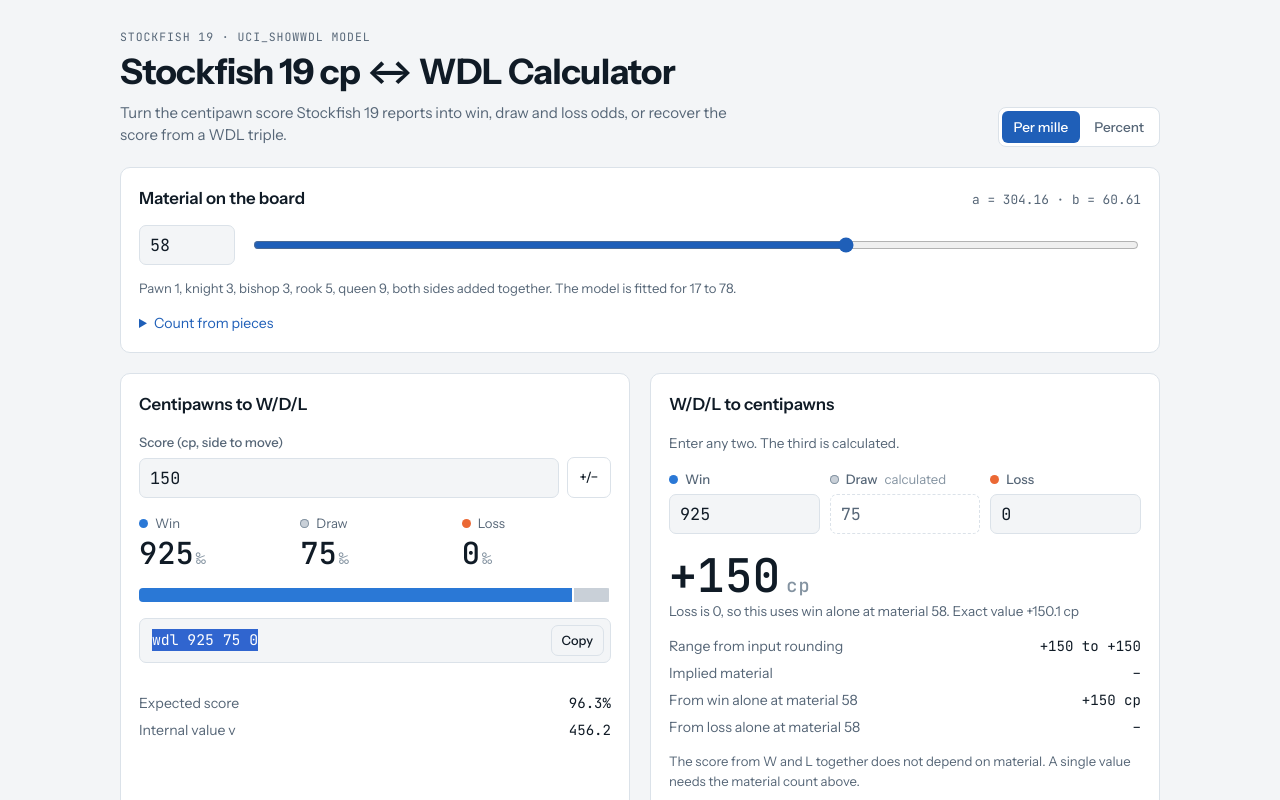
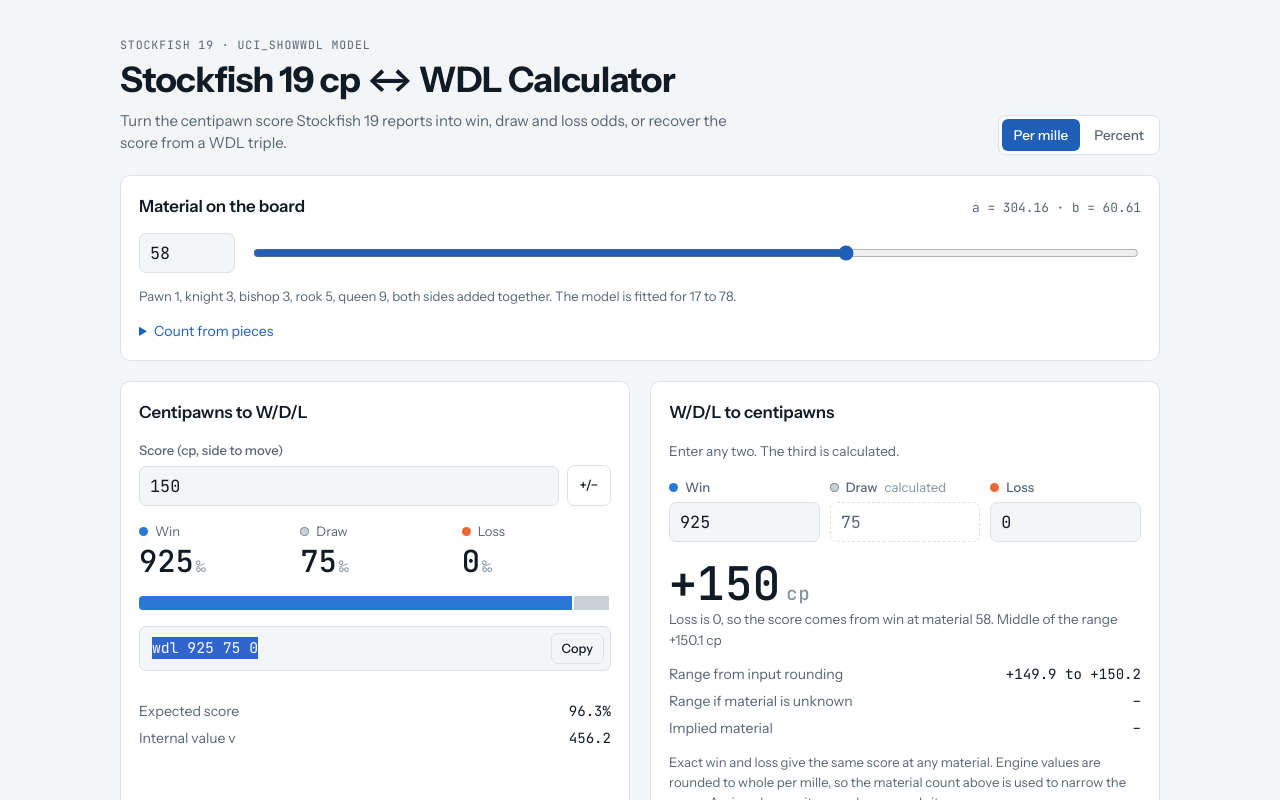
Before and after one commit to Ayhyeong/ST19-cp-WDL-Calculator, a plain HTML site: page index.html in a window 1280 px wide. Both pictures are taken after a click on the button "Copy". Shown: the top 800 px of the page. Drawn offline with Linux system fonts and the light colour scheme.

Commit message:
Update index.html
Important Modification

1. Compute the window with the same four corners and show the range.
2. Each rounded value gives an interval at the chosen material, and the score is the middle of where both hold (cpRangeAtMaterial).
The two “from win/loss alone” rows are gone.
The card shows one score, “Range from input rounding”, “Range if material is unknown” (the old material-free window) and “Implied material”.
47/952/1 now reads +40, range +39.8 to +40.2, and +37 to +43 if material is unknown.
If the two values don’t fit the chosen material, it falls back to the material-free estimate and says so. A wrong material was rejected in 79–100% of my tests.
A wrong material that happens to fit can still shift the score by a few cp, and the “if material is unknown” row is there to show that.
Exact (non-integer) inputs still use the plain pair formula.
With the right material, the window always contained the engine’s true score. For windows under 1 cp wide, rounding the middle matched the engine’s cp 92.8% of the time.
3. Fixed silence copy failure in a sandboxed page
4. sentence say "material 17" even if it is below 17.
5. the comment and footer now say the page uses the middle of the cp bin.


Nits

* Remove all dead code and unused CSS.
* Wrap the source URL with <a>.

```diff
--- a/index.html
+++ b/index.html
@@ -13,7 +13,11 @@
   https://github.com/official-stockfish/Stockfish/blob/sf_19/src/uci.cpp
 -->
 
-<!doctype html><html><head><meta charset=utf8><meta name=viewport content="width=device-width,initial-scale=1,viewport-fit=cover"><style>:root{color-scheme:light;box-sizing:border-box;padding-top:env(safe-area-inset-top,0px);padding-bottom:env(safe-area-inset-bottom,0px)}html{scroll-padding-top:env(safe-area-inset-top,0px)}body{margin:0;padding:0;font:14px -apple-system,BlinkMacSystemFont,sans-serif;background:#fff;color:#000}img{max-width:100%}[hidden]:not([hidden=until-found i]){display:none!important}</style></head><body>
+<!doctype html>
+<html lang="en">
+<head>
+<meta charset="utf-8">
+<meta name="viewport" content="width=device-width, initial-scale=1">
 <title>Stockfish 19 cp ↔ WDL Calculator</title>
 <link rel="preconnect" href="https://fonts.googleapis.com">
 <link rel="preconnect" href="https://fonts.gstatic.com" crossorigin>
@@ -83,13 +87,13 @@
   padding-block: 28px 48px;
 }
 .wrap { max-width: 1040px; margin-inline: auto; display: flex; flex-direction: column; gap: 20px; }
-h1, h2, h3, p { margin: 0; }
+h1, h2, p { margin: 0; }
 h1 { font-size: clamp(1.6rem, 4.4vw, 2.2rem); line-height: 1.1; font-weight: 700; letter-spacing: -0.02em; text-wrap: balance; }
 h2 { font-size: 1.05rem; font-weight: 600; letter-spacing: -0.005em; text-wrap: balance; }
 .kicker { font-family: var(--mono); font-size: 0.72rem; letter-spacing: 0.08em; text-transform: uppercase; color: var(--muted); margin-bottom: 8px; }
 .lede { color: var(--muted); max-width: 62ch; margin-top: 10px; }
 a { color: var(--accent); }
-code, .mono { font-family: var(--mono); }
+code { font-family: var(--mono); }
 
 .top { display: flex; flex-wrap: wrap; gap: 16px 24px; align-items: flex-end; justify-content: space-between; }
 .top > div:first-child { min-width: 0; flex: 1 1 360px; }
@@ -106,10 +110,6 @@
 .params { font-family: var(--mono); font-size: 0.8rem; color: var(--muted); }
 .mat-controls { display: flex; flex-wrap: wrap; gap: 12px 16px; align-items: center; }
 .mat-controls input[type="range"] { flex: 1 1 200px; min-width: 0; accent-color: var(--accent); }
-.chips { display: flex; flex-wrap: wrap; gap: 8px; }
-.chip { font: inherit; font-size: 0.82rem; color: var(--fg); background: transparent; border: 1px solid var(--line); border-radius: 999px; padding: 4px 11px; cursor: pointer; }
-.chip:hover { border-color: var(--accent); }
-.chip[aria-pressed="true"] { border-color: var(--accent); color: var(--accent); font-weight: 600; }
 .note { font-size: 0.82rem; color: var(--muted); }
 .note.warn { color: var(--warn); background: var(--warn-bg); border-radius: 6px; padding: 6px 10px; }
 details { font-size: 0.88rem; }
@@ -177,6 +177,8 @@
 @media (prefers-reduced-motion: no-preference) { .bar span { transition: width .15s ease; } }
 </style>
 
+</head>
+<body>
 <main class="wrap">
   <header class="top">
     <div>
@@ -255,11 +257,10 @@
         <p class="sub" id="r-exact"></p>
         <dl class="kv" style="margin-top: 14px;">
           <dt>Range from input rounding</dt><dd id="r-range"></dd>
+          <dt>Range if material is unknown</dt><dd id="r-any"></dd>
           <dt>Implied material</dt><dd id="r-mat"></dd>
-          <dt id="r-w-dt">From win alone</dt><dd id="r-wa"></dd>
-          <dt id="r-l-dt">From loss alone</dt><dd id="r-la"></dd>
         </dl>
-        <p class="note" style="margin-top: 10px;">The score from W and L together does not depend on material. A single value needs the material count above.</p>
+        <p class="note" style="margin-top: 10px;">Exact win and loss give the same score at any material. Engine values are rounded to whole per mille, so the material count above is used to narrow the range. A win or loss on its own always needs it.</p>
       </div>
     </section>
   </div>
@@ -283,8 +284,8 @@
 
   <footer class="foot">
     <p>Coefficients are copied from <code>win_rate_params</code> in <a href="https://github.com/official-stockfish/Stockfish/blob/sf_19/src/uci.cpp" target="_blank" rel="noopener">src/uci.cpp at tag sf_19</a>, the Stockfish 19 release of 5 September 2026. The score the engine prints is <code>round(100 · v / a)</code>, so cp and WDL are two views of one internal value. The development branch carries different coefficients, so results here match release builds only.</p>
-    <p>Mate and tablebase scores are not converted. Win and loss use <code>1 / (1 + exp((a − v) / b))</code>, draw is 1000 − W − L, each rounded as the engine does.</p>
-    <p>Unofficial tool. Not affiliated with or endorsed by the Stockfish developers. Model coefficients and formulas come from Stockfish 19 (@official-stockfish), src/uci.cpp, © 2004–2026 The Stockfish developers, GPL-3.0-or-later. This page is released under GPL-3.0-or-later. Source: https://github.com/Ayhyeong/ST19-cp-WDL-Calculator Provided without warranty.</p>
+    <p>Mate and tablebase scores are not converted. Win and loss use <code>1 / (1 + exp((a − v) / b))</code>, draw is 1000 − W − L, each rounded as the engine does. The engine's internal v is a whole number and about three values of v share each cp, so for the same cp it can print a triple 1 to 2 per mille away from the one shown here. This page uses the middle of the cp bin.</p>
+    <p>Unofficial tool. Not affiliated with or endorsed by the Stockfish developers. Model coefficients and formulas come from Stockfish 19 (@official-stockfish), src/uci.cpp, © 2004–2026 The Stockfish developers, GPL-3.0-or-later. This page is released under GPL-3.0-or-later. Source: <a href="https://github.com/Ayhyeong/ST19-cp-WDL-Calculator" target="_blank" rel="noopener">https://github.com/Ayhyeong/ST19-cp-WDL-Calculator</a> Provided without warranty.</p>
   </footer>
 </main>
 
@@ -312,7 +313,9 @@
   return 1000 / (1 + Math.exp((a - v) / b));
 }
 
-/* cp is the UCI score. Internal value v = cp * a / 100 (inverse of to_cp). */
+/* cp is the UCI score. Internal value v = cp * a / 100 (inverse of to_cp).
+   The engine's own v is a whole number and about three values of v share one cp, so the triple it
+   prints for a given cp can differ from this one by 1 to 2 per mille. This uses the middle of the cp bin. */
 function cpToWdl(cp, material) {
   const { a, b } = wdlParams(material);
   const v = (cp * a) / 100;
@@ -327,7 +330,7 @@
   };
 }
 
-/* W and L in per mille. Material independent:
+/* W and L in per mille. Material independent for exact values:
    cp = 100 * (ln(1/L-1) - ln(1/W-1)) / (ln(1/L-1) + ln(1/W-1)).
    ratio = a / b of the position. Returns null outside 0 < W, L and W + L < 1000. */
 function wdlToCp(w, l) {
@@ -366,8 +369,57 @@
   return { material: best.material, inRange };
 }
 
+/* Engine output is rounded to whole per mille, so integer W and L stand for a box of +-0.5 each.
+   Returns the wdlToCp result at each corner of that box. A corner where W + L reaches 1000 is skipped. */
+function roundingCorners(w, l) {
+  const out = [];
+  [-0.5, 0.5].forEach(dw => [-0.5, 0.5].forEach(dl => {
+    const q = wdlToCp(w + dw, l + dl);
+    if (q) out.push(q);
+  }));
+  return out;
+}
+
+/* Score range from integer W and L alone, with no material. Both are above 0. */
+function cpRangePair(w, l) {
+  const cps = roundingCorners(w, l).map(q => q.cp);
+  return cps.length ? { lo: Math.min(...cps), hi: Math.max(...cps) } : null;
+}
+
+/* Score range at a known material. W rises with cp and L falls with it, so each of the two rounded
+   values gives an interval and the answer is where both hold. A side that is 0 only says it is
+   below 0.5, which leaves that end open. Returns null when no score at this material gives both
+   values. For integer W and L with W + L <= 999 and not both 0, both ends are finite. */
+function cpRangeAtMaterial(w, l, material) {
+  const side = x => {
+    const c = cpFromWin(x, material);
+    return c === null ? (x <= 0 ? -Infinity : Infinity) : c;
+  };
+  const lo = Math.max(side(Math.max(0, w - 0.5)), -side(Math.min(1000, l + 0.5)));
+  const hi = Math.min(side(Math.min(1000, w + 0.5)), -side(Math.max(0, l - 0.5)));
+  return lo <= hi ? { lo, hi } : null;
+}
+
+/* Material counts that fit integer W and L above 0. a/b falls as W or L rises, so the extremes sit at
+   the corners of the rounding box. Returns the best match and the lowest and highest corner match. */
+function impliedMaterialRange(w, l) {
+  const pair = wdlToCp(w, l);
+  if (!pair) return null;
+  const base = impliedMaterial(pair.ratio);
+  const mats = roundingCorners(w, l).map(q => impliedMaterial(q.ratio).material);
+  return {
+    material: base.material,
+    inRange: base.inRange,
+    lo: Math.min(base.material, ...mats),
+    hi: Math.max(base.material, ...mats)
+  };
+}
+
 if (typeof module !== 'undefined') {
-  module.exports = { SF19, wdlParams, cpToWdl, wdlToCp, cpFromWin, impliedMaterial };
+  module.exports = {
+    SF19, wdlParams, cpToWdl, wdlToCp, cpFromWin, impliedMaterial,
+    roundingCorners, cpRangePair, cpRangeAtMaterial, impliedMaterialRange
+  };
 }
 
 (function () {
@@ -400,6 +452,16 @@
   const toPm = x => (state.unit === 'pct' ? x * 10 : x);
   const sign = n => (n > 0 ? '+' : n < 0 ? '−' : '');
   const fmtCp = n => sign(Math.round(n)) + Math.abs(Math.round(n));
+  const fmtExact = n => (n >= 0 ? '+' : '−') + Math.abs(n).toFixed(1);
+  // Whole cp, or one decimal when both ends would round to the same whole cp.
+  const fmtRange = r => {
+    const a = fmtCp(r.lo), b = fmtCp(r.hi);
+    if (a !== b) return a + ' to ' + b;
+    const c = fmtExact(r.lo), e = fmtExact(r.hi);
+    return c === e ? c : c + ' to ' + e;
+  };
+  /* The material the model actually uses, after the clamp to 17..78. */
+  const effMaterial = () => wdlParams(state.material).material;
 
   /* ---------- material ---------- */
   const PIECE_IDS = ['pc-p', 'pc-n', 'pc-b', 'pc-r', 'pc-q'];
@@ -419,7 +481,7 @@
       note.className = 'note';
       note.textContent = 'Pawn 1, knight 3, bishop 3, rook 5, queen 9, both sides added together. The model is fitted for 17 to 78.';
     }
-    $('ch-mat').textContent = String(state.material);
+    $('ch-mat').textContent = String(p.material);
   }
 
   /* ---------- cp -> WDL ---------- */
@@ -453,6 +515,10 @@
     const x = state.vals[a], y = state.vals[b];
     state.vals[dk] = Number.isFinite(x) && Number.isFinite(y) ? 1000 - x - y : NaN;
   }
+  function fmtMaterial(im) {
+    const a = Math.round(im.lo ?? im.material), b = Math.round(im.hi ?? im.material);
+    return '≈ ' + Math.round(im.material) + (a === b ? '' : ' (' + a + ' to ' + b + ')') + (im.inRange ? '' : ', outside 17 to 78');
+  }
   function renderWdl() {
     const active = document.activeElement;
     KEYS.forEach(k => {
@@ -465,56 +531,64 @@
     const { w, d, l } = state.vals;
     const msg = $('wdl-msg'), res = $('wdl-res');
     const fail = text => { msg.textContent = text; msg.hidden = false; res.hidden = true; };
+    const show = (big, text, range, any, mat) => {
+      msg.hidden = true; res.hidden = false;
+      $('r-cp').textContent = big;
+      $('r-exact').textContent = text;
+      $('r-range').textContent = range;
+      $('r-any').textContent = any;
+      $('r-mat').textContent = mat;
+    };
     if (![w, d, l].every(Number.isFinite)) return fail('Enter any two of win, draw and loss.');
     if ([w, d, l].some(x => x < -1e-9)) return fail('Win, draw and loss must be positive and add up to 100%.');
-    if (d <= 1e-9) return fail('A draw of exactly 0% means the score is unbounded. Enter a draw above 0.');
+    const mat = effMaterial();
     const wz = w <= 1e-9, lz = l <= 1e-9;
+    if (d <= 1e-9) {
+      // Stockfish prints 1000 0 0 once win rounds to 1000, and 0 0 1000 for loss, so the score is only bounded.
+      if (!wz && !lz) return fail('A draw of 0% only occurs with a win or loss of 100%. Enter a draw above 0.');
+      const bound = cpFromWin(999.5, mat);
+      const c = lz ? bound : -bound;
+      return show((lz ? '≥ ' : '≤ ') + fmtCp(c),
+        'Stockfish prints ' + (lz ? '1000 0 0' : '0 0 1000') + ' from ' + fmtExact(c) + ' cp ' + (lz ? 'upward' : 'downward') + ' at material ' + mat + ', so only a bound is known.',
+        '–', '–', '–');
+    }
     if (wz && lz) return fail('Win and loss are both 0, which only says the score is near 0 cp. Enter a non-zero win or loss.');
-    const mat = state.material;
-    let cp, range = '–', how = '', ratio = null;
-    if (wz || lz) {
-      // One side rounds to zero (common in engine output), so the pair formula is unbounded.
-      // Use the non-zero side with the chosen material instead.
-      const sgn = wz ? -1 : 1;
-      const val = wz ? l : w;
-      const c0 = cpFromWin(val, mat);
-      if (c0 === null) return fail('A win or loss of exactly 100% means the score is unbounded. Enter values below 100%.');
-      cp = sgn * c0;
-      if (Number.isInteger(val)) {
-        const lo = cpFromWin(val - 0.5, mat), hi = cpFromWin(val + 0.5, mat);
-        if (lo !== null && hi !== null) range = fmtCp(Math.min(sgn * lo, sgn * hi)) + ' to ' + fmtCp(Math.max(sgn * lo, sgn * hi));
-      }
-      how = (wz ? 'Win' : 'Loss') + ' is 0, so this uses ' + (wz ? 'loss' : 'win') + ' alone at material ' + mat + '. ';
+
+    // Per mille integers are read as rounded engine output. Anything else is read as exact.
+    const rounded = Number.isInteger(w) && Number.isInteger(l);
+    const oneSided = wz || lz;
+    let cp, kind = 'Exact value', how = '', range = '–', any = '–', matText = '–';
+    const fit = rounded ? cpRangeAtMaterial(w, l, mat) : null;
+    if (fit) {
+      // Both values agree with the chosen material, so use the narrowest range they allow.
+      cp = (fit.lo + fit.hi) / 2;
+      kind = 'Middle of the range';
+      range = fmtRange(fit);
+      how = oneSided
+        ? (wz ? 'Win' : 'Loss') + ' is 0, so the score comes from ' + (wz ? 'loss' : 'win') + ' at material ' + mat + '. '
+        : 'Uses material ' + mat + '. ';
+    } else if (oneSided) {
+      const c = cpFromWin(wz ? l : w, mat);
+      cp = wz ? -c : c;
+      how = (wz ? 'Win' : 'Loss') + ' is 0, so this uses ' + (wz ? 'loss' : 'win') + ' alone at material ' + mat + (rounded ? ', which does not fit both values. ' : '. ');
     } else {
-      const r = wdlToCp(w, l);
-      if (!r) return fail('These values do not give a valid score. Win and loss must be above 0 and sum to less than 100%.');
-      cp = r.cp; ratio = r.ratio;
-      // rounding window, only meaningful when the inputs look like engine per mille integers
-      if (Number.isInteger(w) && Number.isInteger(l)) {
-        const cps = [];
-        [-0.5, 0.5].forEach(dw => [-0.5, 0.5].forEach(dl => {
-          const q = wdlToCp(w + dw, l + dl);
-          if (q) cps.push(q.cp);
-        }));
-        if (cps.length) range = fmtCp(Math.min(...cps)) + ' to ' + fmtCp(Math.max(...cps));
+      const pair = wdlToCp(w, l);
+      if (!pair) return fail('Win and loss must leave room for a draw.');
+      cp = pair.cp;
+      if (rounded) {
+        how = 'Win and loss do not fit material ' + mat + ', so this leaves material out. ';
+        range = fmtRange(cpRangePair(w, l));
+      } else {
+        how = 'Win and loss together fix the score, whatever the material. ';
       }
     }
-    msg.hidden = true; res.hidden = false;
-    $('r-cp').textContent = fmtCp(cp);
-    $('r-exact').textContent = how + 'Exact value ' + (cp >= 0 ? '+' : '−') + Math.abs(cp).toFixed(1) + ' cp';
-    $('r-range').textContent = range;
-    if (ratio === null) {
-      $('r-mat').textContent = '–';
-    } else {
-      const im = impliedMaterial(ratio);
-      $('r-mat').textContent = '≈ ' + Math.round(im.material) + (im.inRange ? '' : ' (outside 17 to 78)');
+    if (rounded && !oneSided) {
+      any = fmtRange(cpRangePair(w, l));
+      matText = fmtMaterial(impliedMaterialRange(w, l));
+    } else if (!oneSided) {
+      matText = fmtMaterial(impliedMaterial(wdlToCp(w, l).ratio));
     }
-    const r = null; void r;
-    const cw = cpFromWin(w, state.material), cl = cpFromWin(l, state.material);
-    $('r-w-dt').textContent = 'From win alone at material ' + state.material;
-    $('r-l-dt').textContent = 'From loss alone at material ' + state.material;
-    $('r-wa').textContent = cw === null ? '–' : fmtCp(cw) + ' cp';
-    $('r-la').textContent = cl === null ? '–' : fmtCp(-cl) + ' cp';
+    show(fmtCp(cp), how + kind + ' ' + fmtExact(cp) + ' cp', range, any, matText);
   }
 
   /* ---------- chart ---------- */
@@ -597,10 +671,8 @@
     if (left + 170 > wrap.width) left = ev.clientX - wrap.left - 170;
     tip.style.left = Math.max(0, left) + 'px';
     tip.style.top = Math.max(0, ev.clientY - wrap.top - 80) + 'px';
-    const rect = $('chart').getBoundingClientRect();
     const x = X(cp);
     $('hover').innerHTML = '<line x1="' + x + '" x2="' + x + '" y1="' + MT + '" y2="' + (MT + IH) + '" stroke="var(--fg)" stroke-opacity="0.45" stroke-dasharray="3 3"/>';
-    void rect;
   }
   function hideTip() {
     $('tip').hidden = true;
@@ -662,15 +734,20 @@
     if (Number.isFinite(state.cp)) setCp(-state.cp);
   });
   $('copy').addEventListener('click', () => {
+    const btn = $('copy');
     const text = $('o-uci').textContent;
-    const done = () => { $('copy').textContent = 'Copied'; setTimeout(() => ($('copy').textContent = 'Copy'), 1400); };
+    const flash = t => { btn.textContent = t; setTimeout(() => (btn.textContent = 'Copy'), 1400); };
+    // Some embedded pages block the clipboard API, so fall back to selecting the text and copying the selection.
     const fallback = () => {
-      const r = document.createRange();
-      r.selectNodeContents($('o-uci'));
-      const s = getSelection(); s.removeAllRanges(); s.addRange(r);
+      const range = document.createRange();
+      range.selectNodeContents($('o-uci'));
+      const sel = getSelection(); sel.removeAllRanges(); sel.addRange(range);
+      let ok = false;
+      try { ok = document.execCommand('copy'); } catch (err) { /* selection stays for Ctrl+C */ }
+      flash(ok ? 'Copied' : 'Press Ctrl+C');
     };
     try {
-      navigator.clipboard.writeText(text).then(done, fallback);
+      navigator.clipboard.writeText(text).then(() => flash('Copied'), fallback);
     } catch (err) { fallback(); }
   });
 
@@ -704,7 +781,7 @@
   chart.addEventListener('pointerleave', hideTip);
   chart.addEventListener('pointercancel', hideTip);
 
-  /* ---------- initial state: the engine's own output for +150 cp at material 58 ---------- */
+  /* ---------- initial state: the model's output for +150 cp at material 58 ---------- */
   (function init() {
     const e = cpToWdl(state.cp, state.material).engine;
     state.vals = { w: e.w, d: e.d, l: e.l };
@@ -712,5 +789,5 @@
   })();
 })();
 </script>
-
-</body></html>
+</body>
+</html>
```
